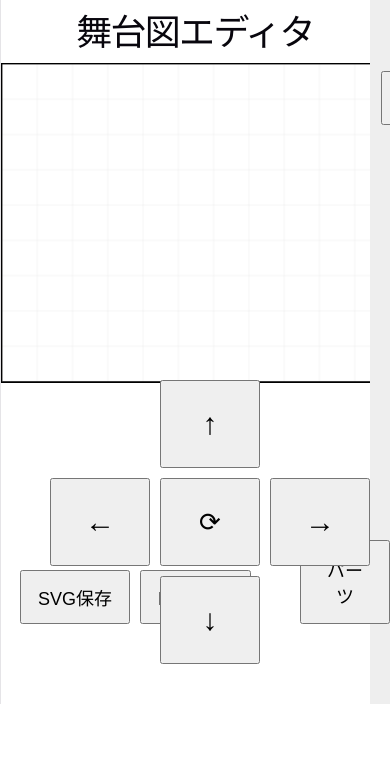
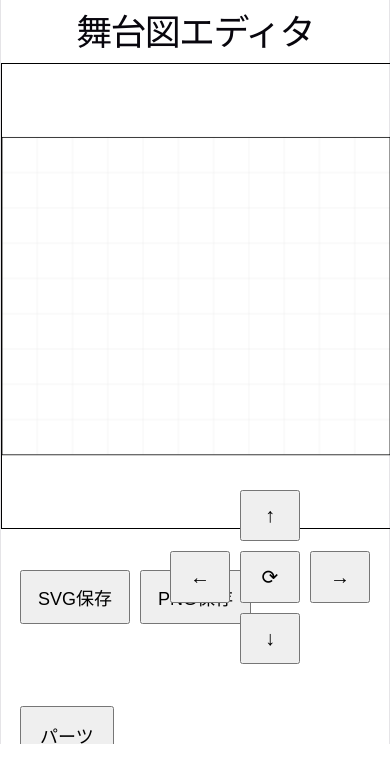
Before and after one commit to kani-kani-22/stage-designer, a React (Vite) app: page / in a window 390 px wide. Shown: the top 782 px of the page. Built offline with nearby package versions, Linux system fonts and the light colour scheme.

Commit message:
mobile adaption

```diff
--- a/src/App.tsx
+++ b/src/App.tsx
@@ -30,6 +30,7 @@ function App() {
   const [isExporting, setIsExporting] = useState(false)
   const [curtain, setCurtain] = useState(0) // 0〜1
   const [isTouching, setIsTouching] = useState(false)
+  const isMobile = window.innerWidth < 768
   const getNextNumber = (type: string) => {
   return objects.filter(o => o.name.startsWith(type)).length + 1
 }
@@ -85,8 +86,8 @@ useEffect(() => {
       <button
   style={{
     position: "fixed",
-    bottom: 220,
-    left: 300,
+    bottom: isMobile ? 80 : 220,
+    left: isMobile ? 20 : 300,
     fontSize: 18,
     padding: "14px 18px",
     zIndex: 30
@@ -106,6 +107,7 @@ useEffect(() => {
   preserveAspectRatio="xMidYMid meet"
   style={{
     width: "100%",
+    height: isMobile ? "55vh" : "70vh",
     aspectRatio: `${stageWidth} / ${stageHeight}`,
     border: "1px solid black",
     touchAction: isTouching ? "none" : "auto",
@@ -361,15 +363,15 @@ useEffect(() => {
   bottom: 180,
   right: 20,
   display: "grid",
-  gridTemplateColumns: "100px 100px 100px",
+  gridTemplateColumns: isMobile ? "60px 60px 60px" : "100px 100px 100px",
   gap: 10,
   zIndex: 100
 }}>
   <div />
   <button
   style={{
-    fontSize: 30,
-    padding: "25px",
+  fontSize: isMobile ? 20 : 30,
+  padding: isMobile ? "12px" : "25px",
     userSelect: "none",
     WebkitUserSelect: "none"
   }}
@@ -380,8 +382,8 @@ useEffect(() => {
 
   <button
   style={{
-    fontSize: 30,
-    padding: "25px",
+  fontSize: isMobile ? 20 : 30,
+  padding: isMobile ? "12px" : "25px",
     userSelect: "none",
     WebkitUserSelect: "none"
   }}
@@ -391,8 +393,8 @@ useEffect(() => {
 
   <button
   style={{
-    fontSize: 26,
-    padding: "25px",
+  fontSize: isMobile ? 20 : 30,
+  padding: isMobile ? "12px" : "25px",
     userSelect: "none",
     WebkitUserSelect: "none"
   }}
@@ -406,8 +408,8 @@ useEffect(() => {
 
   <button
   style={{
-    fontSize: 30,
-    padding: "25px",
+  fontSize: isMobile ? 20 : 30,
+  padding: isMobile ? "12px" : "25px",
     userSelect: "none",
     WebkitUserSelect: "none"
   }}
@@ -418,8 +420,8 @@ useEffect(() => {
   <div />
   <button
   style={{
-    fontSize: 30,
-    padding: "25px",
+  fontSize: isMobile ? 20 : 30,
+  padding: isMobile ? "12px" : "25px",
     userSelect: "none",
     WebkitUserSelect: "none"
   }}
@@ -454,7 +456,7 @@ useEffect(() => {
   bottom: 0,
   left: 0,
   width: "100%",
-  height: 120,
+  height: isMobile ? 80 : 120,
   background: "#fff",
   overflowX: "auto",
   display: "flex",
@@ -466,8 +468,8 @@ useEffect(() => {
     <div
       key={obj.id}
       style={{
-        minWidth: 90,
-        padding: "6px 8px",
+        minWidth: isMobile ? 100 : 140,
+        padding: isMobile ? "6px" : "10px",
         border: obj.id === selectedId ? "3px solid red" : "1px solid #ccc",
         borderRadius: 5,
         background: "#fafafa"
@@ -593,8 +595,8 @@ useEffect(() => {
       style={{
         position: "fixed",
         top: 0,
-        right: rightOpen ? 0 : -200,
-        width: 200,
+        right: rightOpen ? 0 : (isMobile ? "-100%" : -200),
+        width: isMobile ? "70%" : 200,
         height: "100%",
         background: "#eee",
         transition: "0.3s",
@@ -692,7 +694,7 @@ useEffect(() => {
   <div
     style={{
       position: "fixed",
-      bottom: 130,
+      bottom: isMobile ? 90 : 130,
       left: 0,
       width: "100%",
       background: "#ddd",
@@ -720,20 +722,6 @@ useEffect(() => {
       削除
     </button>
 
-    {/* 回転 */}
-    <button
-      style={{ fontSize: 18, padding: "10px 14px", userSelect: "none",
-    WebkitUserSelect: "none" }}
-      onClick={() => {
-        setObjects(objects.map(o =>
-          o.id === selectedObj.id
-            ? { ...o, rotation: o.rotation + 15 }
-            : o
-        ))
-      }}
-    >
-      回転
-    </button>
 
     {/* 前面 */}
     <button
```
